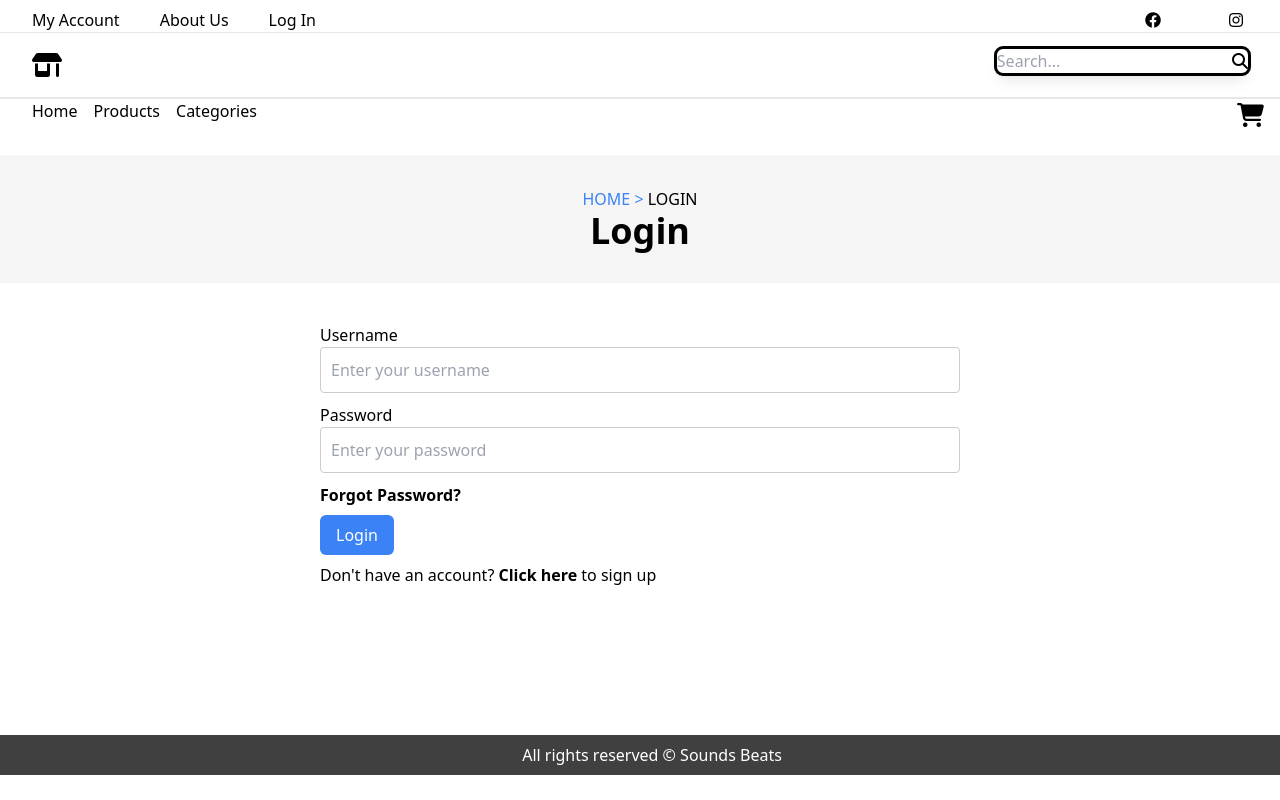
After one commit to NicWirnt/ecommerce-web-devs, a PHP site: page /login.html in a window 1280 px wide. The commit adds this page. Run offline with PHP 8.4, Linux system fonts and the light colour scheme; some libraries are stand-ins or nearby versions.

Commit message:
login and sign up form

```diff
--- a/index.html
+++ b/index.html
@@ -15,7 +15,7 @@
                     <div class=" flex flex-row gap-10 ml-8">
                         <a href="#"> <p class="">My Account</p></a>
                         <a href="#"><p class="">About Us</p></a>
-                        <a href="#"><p class="">Log In</p></a>
+                        <a href="/login.html"><p class="">Log In</p></a>
                     </div>
                     <div class="flex flex-row justify-around gap-6 mr-8">
                         <a href="" class="top-link-icons"><i class="fa-brands fa-facebook  "></i></a>
--- /dev/null
+++ b/login.html
@@ -0,0 +1,85 @@
+<!DOCTYPE html>
+<html lang="en">
+<head>
+    <meta charset="UTF-8">
+    <meta name="viewport" content="width=device-width, initial-scale=1.0">
+    <link rel="stylesheet" href="style.css">
+    <script src="https://cdn.tailwindcss.com"></script>
+    <link rel="stylesheet" href="https://cdnjs.cloudflare.com/ajax/libs/font-awesome/6.4.2/css/all.min.css" integrity="sha512-z3gLpd7yknf1YoNbCzqRKc4qyor8gaKU1qmn+CShxbuBusANI9QpRohGBreCFkKxLhei6S9CQXFEbbKuqLg0DA==" crossorigin="anonymous" referrerpolicy="no-referrer" />
+    <title>Sounds the Beats</title>
+</head>
+<body>
+    <header>
+        <div class=" w-screen flex item-center justify-center mt-2">
+            <div class="w-full">
+                <div class="top-link flex flex-row justify-between border-b">
+                    <div class=" flex flex-row gap-10 ml-8">
+                        <a href="#"> <p class="">My Account</p></a>
+                        <a href="#"><p class="">About Us</p></a>
+                        <a href="#"><p class="">Log In</p></a>
+                    </div>
+                    <div class="flex flex-row justify-around gap-6 mr-8">
+                        <a href="" class="top-link-icons"><i class="fa-brands fa-facebook  "></i></a>
+                        <a href="" class="top-link-icons"><i class="fa-brands fa-x-twitter "></i></a>
+                        <a href="" class="top-link-icons"><i class="fa-brands fa-instagram "></i></a>
+                    </div>
+                </div>
+                <div class="middle-link flex flex-row justify-between ml-8 mr-8 mt-4 mb-4 ">
+                    <div>
+                        <i class="fa-solid fa-shop text-2xl"></i>
+                    </div>
+                    <div>
+                        <form action=""  class="search-bar outline rounded-md shadow-lg">
+                            <input type="text" placeholder="Search...">
+                            <button type="submit"><i class="fa-solid fa-magnifying-glass"></i></button>
+                    </form>
+                    </div>
+
+
+                </div>
+
+            </div>
+        </div>
+
+    </header>
+    <div id="bottom-links" class=" sticky top-0 flex justify-between border-t-2 mb-6 bg-white">
+        <nav class="flex gap-4 nav-menu ml-8">
+            <a href="/index.html" >Home</a>
+            <a href="/product.html">Products</a>
+            <a href="/categories.html">Categories</a>
+        </nav>
+        <div>
+            <i class="fa-solid fa-cart-shopping text-2xl pr-4"></i>
+        </div>
+    </div>
+
+    <div id="login-container" class="min-h-[70vh]">
+        <div id="page-title" class="w-100vw">
+            <div class="w-full bg-neutral-100 h-32 flex items-center justify-center flex-col">
+                <p><a href="index.html" class="text-blue-500">HOME  > </a>LOGIN</p>
+                <p class="font-bold text-4xl">Login</p>
+            </div>
+        </div>
+        <div id="login-form-container" class="w-100vw">
+            <div id="login-form" class="w-full flex items-center justify-center">
+                <div class="w-[50%] m-10">
+                    <form class="" action="" name="login-form">
+                        <label for="username">Username</label>
+                        <input type="text" placeholder="Enter your username" name="username" class="input-form-login"/>
+                        <label for="password">Password</label>
+                        <input type="password" placeholder="Enter your password" name="password" class="input-form-login"/>
+                        <p class="font-bold"><a href="#" id="forgotPasswordLink" >Forgot Password?</a></p>
+                        <input type="submit" value="Login" class="block bg-blue-500 text-white py-2 px-4 rounded-md cursor-pointer mt-2 mb-2 hover:bg-blue-700"/>
+                        <p>Don't have an account? <a href="/signup.html" class="font-bold">Click here</a> to sign up</p>
+                    </form>
+                </div>
+
+            </div>
+        </div>
+    </div>
+
+    <footer id="footer" class="bg-neutral-700 w-full mt-5">
+        <div class="text-white pl-6 h-10 flex justify-center items-center">All rights reserved © Sounds Beats</div>
+    </footer>
+</body>
+</html>
--- a/style.css
+++ b/style.css
@@ -20,3 +20,12 @@
 .hero-container{
   background: radial-gradient(circle at bottom right, #49d8f1e3, transparent);
 }
+
+/* Style text inputs */
+.input-form-login{
+  width: 100%;
+  padding: 10px;
+  margin-bottom: 10px;
+  border: 1px solid #ccc;
+  border-radius: 4px;
+}
```
Also changed, not shown: signup.html (added, +87 -0 lines).
